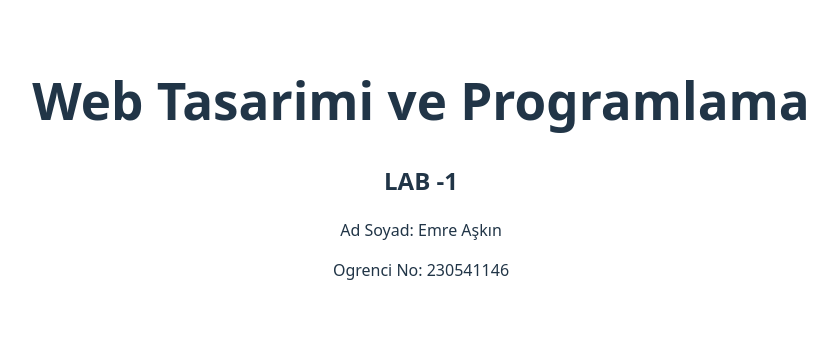
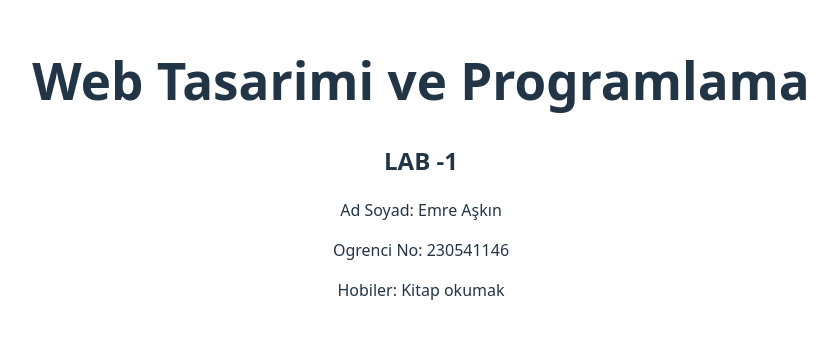
Before and after one commit to emreaskinsoftware/Web-programming, a React (Vite) app in the folder web-lab-1/: page / in a window 1280 px wide. Shown: the part 232-570 px from the top of the page, without its empty margins (219-1056 px from the left). Built offline with nearby package versions, Linux system fonts and the light colour scheme.

Commit message:
Hobiler Eklendi

```diff
--- a/web-lab-1/src/App.jsx
+++ b/web-lab-1/src/App.jsx
@@ -12,6 +12,7 @@ function App() {
      <h2>LAB -1</h2>
      <p>Ad Soyad: Emre Aşkın</p>
      <p>Ogrenci No: 230541146</p>
+     <p>Hobiler: Kitap okumak</p>
     </div>
      )
 
```
